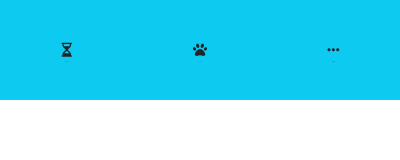
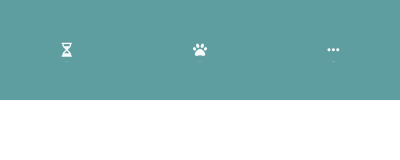
Before and after one commit to kyaminu/pomedo-ro, a browser extension: page html/popup.html in a window 400 px wide. Drawn offline with Linux system fonts and the light colour scheme.

Commit message:
Fix: ナビのデザイン変更

```diff
--- a/html/css/style.css
+++ b/html/css/style.css
@@ -3,12 +3,12 @@ body {
     height: 550px;
 }
 
-.nav {
-    background-color: cadetblue;
+a {
+    text-decoration:none;
 }
 
-.li-p {
-    font-size: 1pt;
+.navi {
+    background-color: cadetblue;
 }
 
 .icon-name {
--- a/html/popup.html
+++ b/html/popup.html
@@ -20,19 +20,20 @@
                 </li>
             </ul>
         </div> -->
-
-        <div class="d-flex align-items-center bg-info" style="height: 100px">
-            <div class="p-2 bd-highlight d-flex flex-column align-items-center m-auto" style="width: 100%;">
+        <div class="navi">
+            <div class="d-flex align-items-center" style="height: 100px">
+                <a href="#" class="p-2 bd-highlight d-flex flex-column align-items-center m-auto link-light" style="width: 100%;">
                         <div><i class="fa-regular fa-hourglass fa-sm"></i></div>
                         <div class="icon-name">タイマー</div>
-            </div>
-            <div class="p-2 bd-highlight d-flex flex-column align-items-center m-auto" style="width: 100%;">
+                </a>
+                <a href="#" class="p-2 bd-highlight d-flex flex-column align-items-center m-auto link-light" style="width: 100%;">
                     <div><i class="fa-solid fa-paw fa-sm"></i></div>
                     <div class="icon-name">キャラ</div>
-            </div>
-            <div class="p-2 bd-highlight d-flex flex-column align-items-center m-auto" style="width: 100%;">
+                </a>
+                <a href="#" class="p-2 bd-highlight d-flex flex-column align-items-center m-auto link-light" style="width: 100%;">
                     <div><i class="fa-solid fa-ellipsis fa-sm"></i></div>
                     <div class="icon-name">その他</div>
+                </a>
             </div>
         </div>
     </body>
```
Lines whose indentation alone changed are shown as unchanged.
